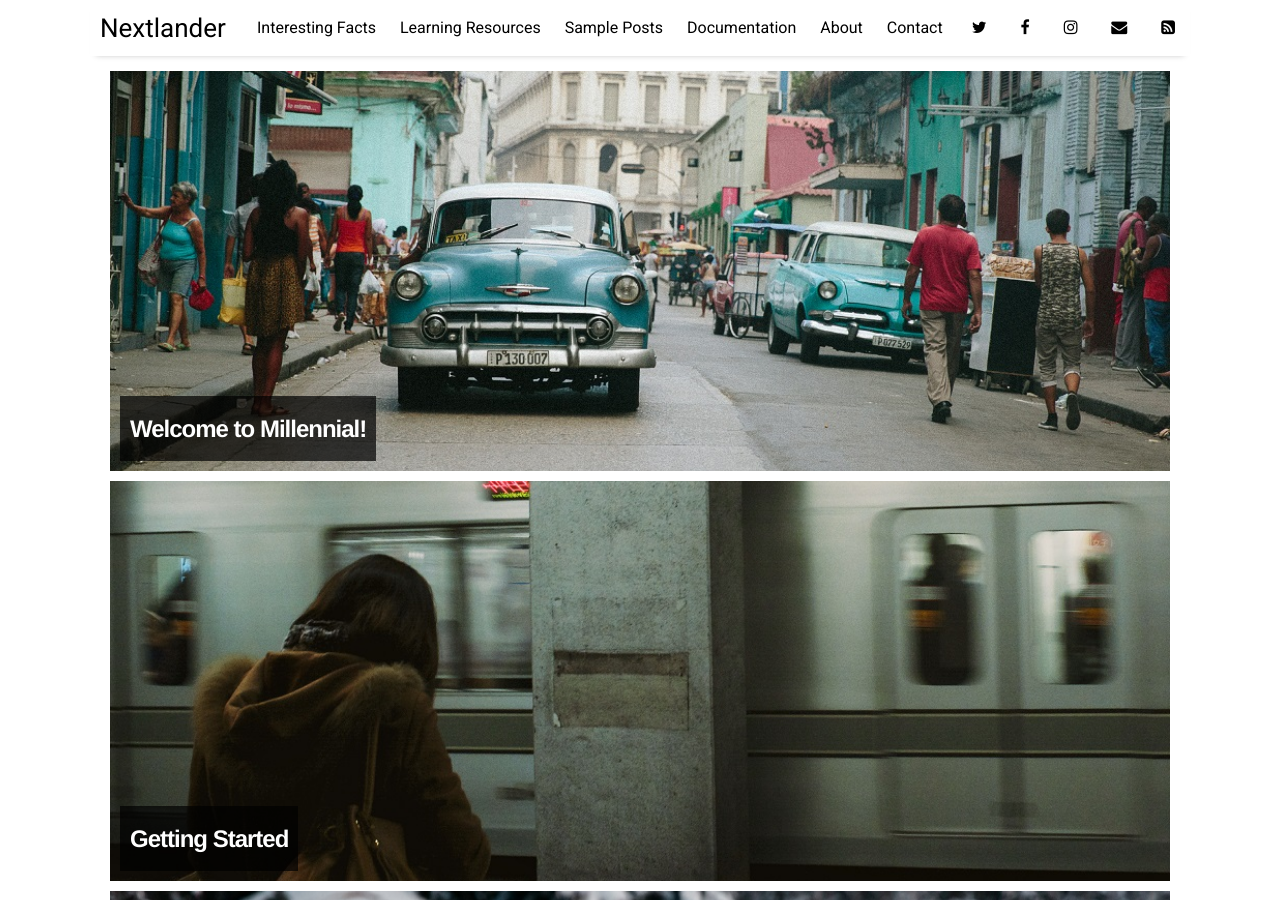
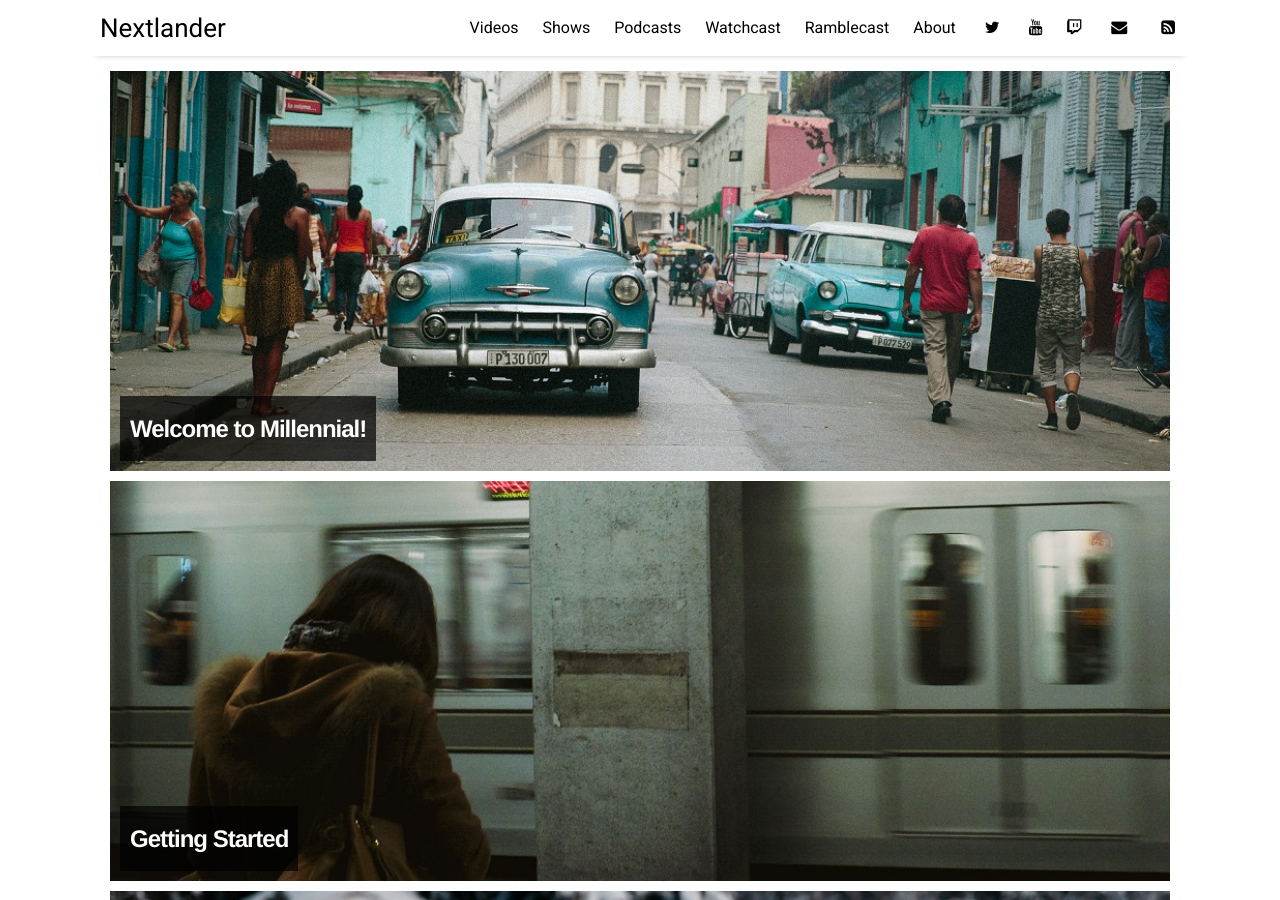
Before and after one commit to GodCheat/godcheat.github.io, a Jekyll site: the page built from index.html, in a window 1280 px wide and 900 px high. Built offline with Jekyll 4.4.1, drawn with Linux system fonts in a browser that asks for light colours; nearby versions of some CDN libraries; the list of posts is cut into pages by our own code.

Commit message:
updating social links

```diff
--- a/_data/settings.yml
+++ b/_data/settings.yml
@@ -7,19 +7,19 @@ disqus:
 google-ID: 'UA-112060364-2'
 
 menu:
-- {name: 'Interesting Facts',  url: 'facts'}
-- {name: 'Learning Resources', url: 'resources'}
-- {name: 'Sample Posts',       url: 'sample-posts'}
-- {name: 'Documentation',      url: 'documentation'}
-- {name: 'About',              url: 'about'}
-- {name: 'Contact',            url: 'contact'}
+- {name: 'Videos', url: 'facts'}
+- {name: 'Shows', url: 'resources'}
+- {name: 'Podcasts', url: 'sample-posts'}
+- {name: 'Watchcast', url: 'documentation'}
+- {name: 'Ramblecast', url: 'contact'}
+- {name: 'About', url: 'about'}
 
 # Available social icons are powered by Font Awesome, so you can use any icon that they offer
 social:
-- {icon: 'twitter', link:    'https://twitter.com/paululele'}
-- {icon: 'facebook', link:   'https://www.facebook.com/paululele'}
-- {icon: 'instagram', link:  'https://instagram.com/paululele'}
-- {icon: 'envelope', link:   'mailto:hello@paulle.ca'}
+- {icon: 'twitter', link: 'https://twitter.com/nextlander'}
+- {icon: 'youtube', link: 'https://www.facebook.com/paululele'}
+- {icon: 'twitch', link: 'https://instagram.com/paululele'}
+- {icon: 'envelope', link: 'podcast@nextlander.com'}
 - {icon: 'rss-square', link: 'feed.xml'}
 # - {icon: 'rss-square', link: 'rss-feed.xml'}
 
```
